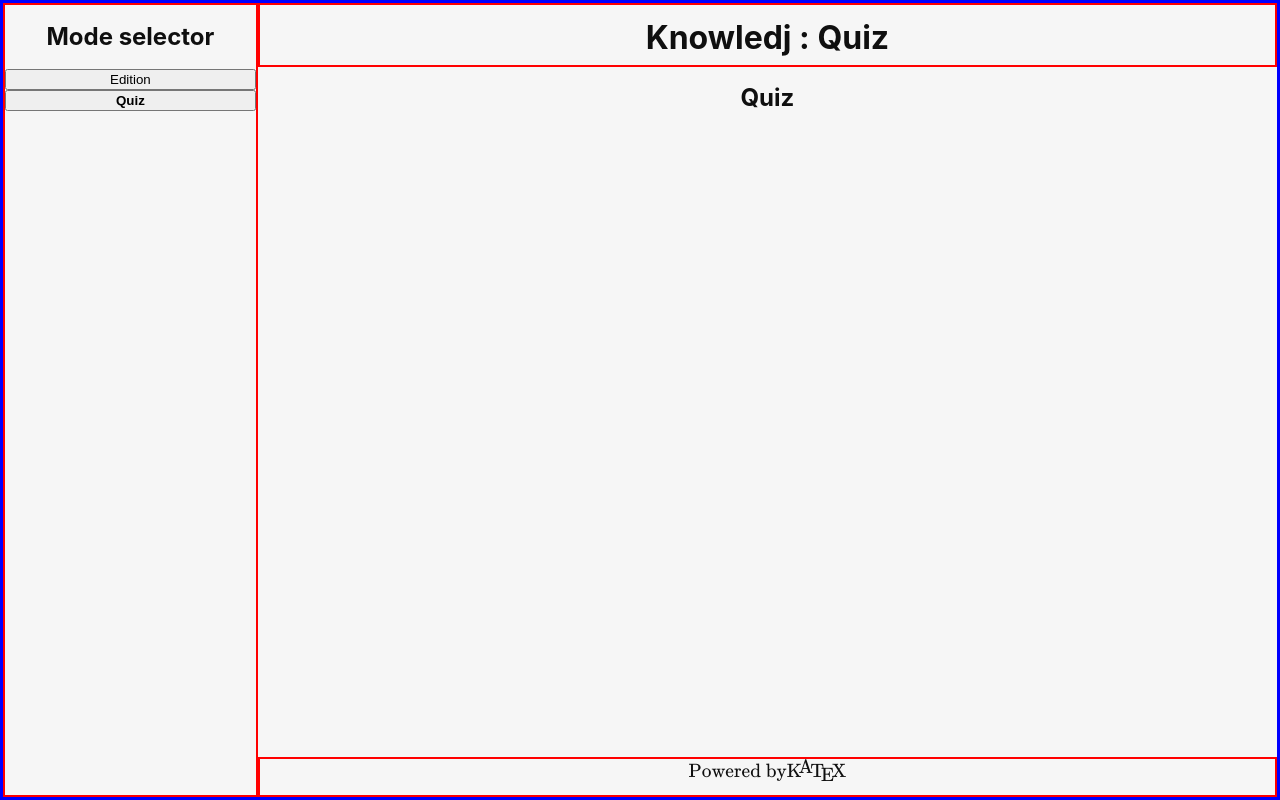
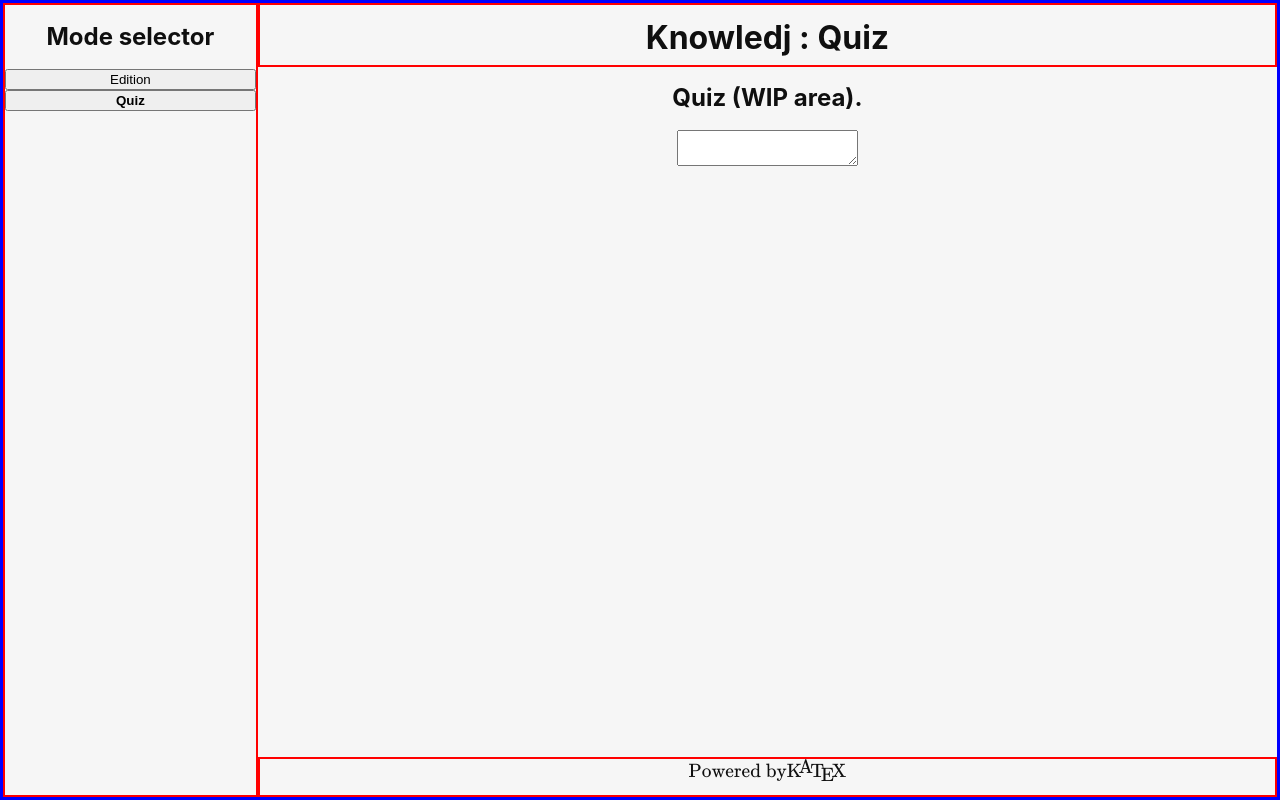
Before and after one commit to Detroix23/knowledj, a React (Vite) app: page / in a window 1280 px wide. Built offline with nearby package versions, Linux system fonts and the light colour scheme.

Commit message:
Added a mini LaTeX editor.

```diff
--- a/src/common/KatexRender.tsx
+++ b/src/common/KatexRender.tsx
@@ -2,7 +2,7 @@
  * # Knowledj frontend.
  * src/common/KatexRender.tsx
  */
-import { useMemo } from "react";
+import { useMemo, useState } from "react";
 import katex, { KatexOptions } from "katex";
 import { nodeToString } from "../lib/format";
 
@@ -51,3 +51,32 @@ export const KatexRender = ({children, displayMode = false, errorColor, options,
     ></span>
   );
 };
+
+
+export const KatexEditor = ({ displayMode = false, errorColor, options }: {
+  /** Render in display mode (centered, larger operators). Default: false. */
+  displayMode?: boolean;
+  /** Error handling: "warn" logs and renders the raw source, "throw" rethrows. */
+  errorColor?: string;
+  /** Any other KaTeX options (macros, trust, strict, etc.). */
+  options?: KatexOptions;
+}) => {
+  const [ input, setInput ] = useState<string>("");
+
+  return (
+    <div>
+      <textarea
+        value={input}
+        onChange={area => setInput(area.target.value)}
+      />
+      <br />
+      <KatexRender
+        displayMode={displayMode}
+        errorColor={errorColor}
+        options={options}
+      >
+        {input}
+      </KatexRender>
+    </div>
+  );
+}
--- a/src/quiz/Quiz.tsx
+++ b/src/quiz/Quiz.tsx
@@ -2,11 +2,13 @@
  * # Knowledj frontend.
  * src/quiz/Quiz.tsx
  */
+import { KatexEditor } from "../common/KatexRender";
 
 export const Quiz = () => {
   return (
     <div id="quizMain">
-      <h2>Quiz</h2>
+      <h2>Quiz (WIP area).</h2>
+      <KatexEditor />
     </div>
   );
 };
```
